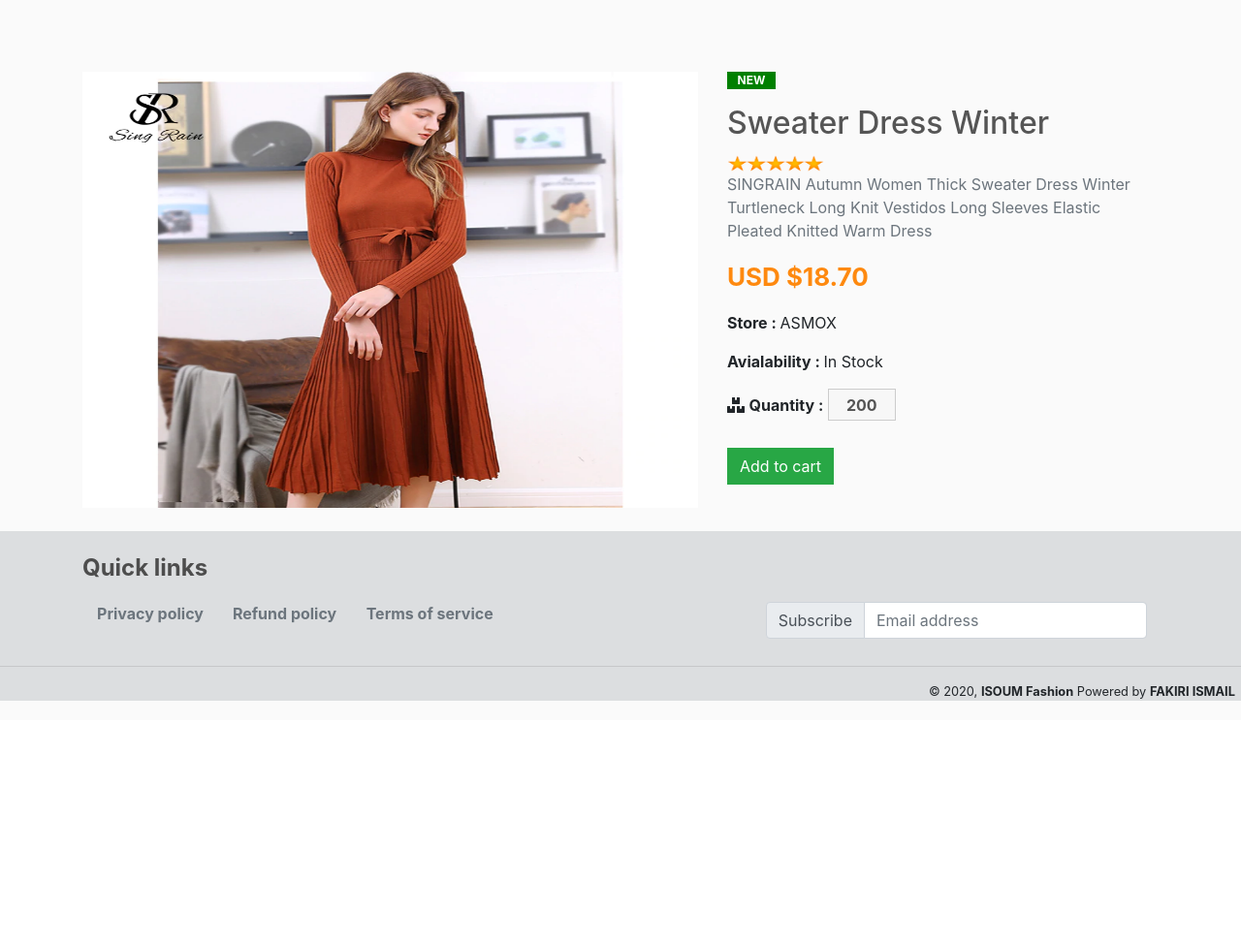
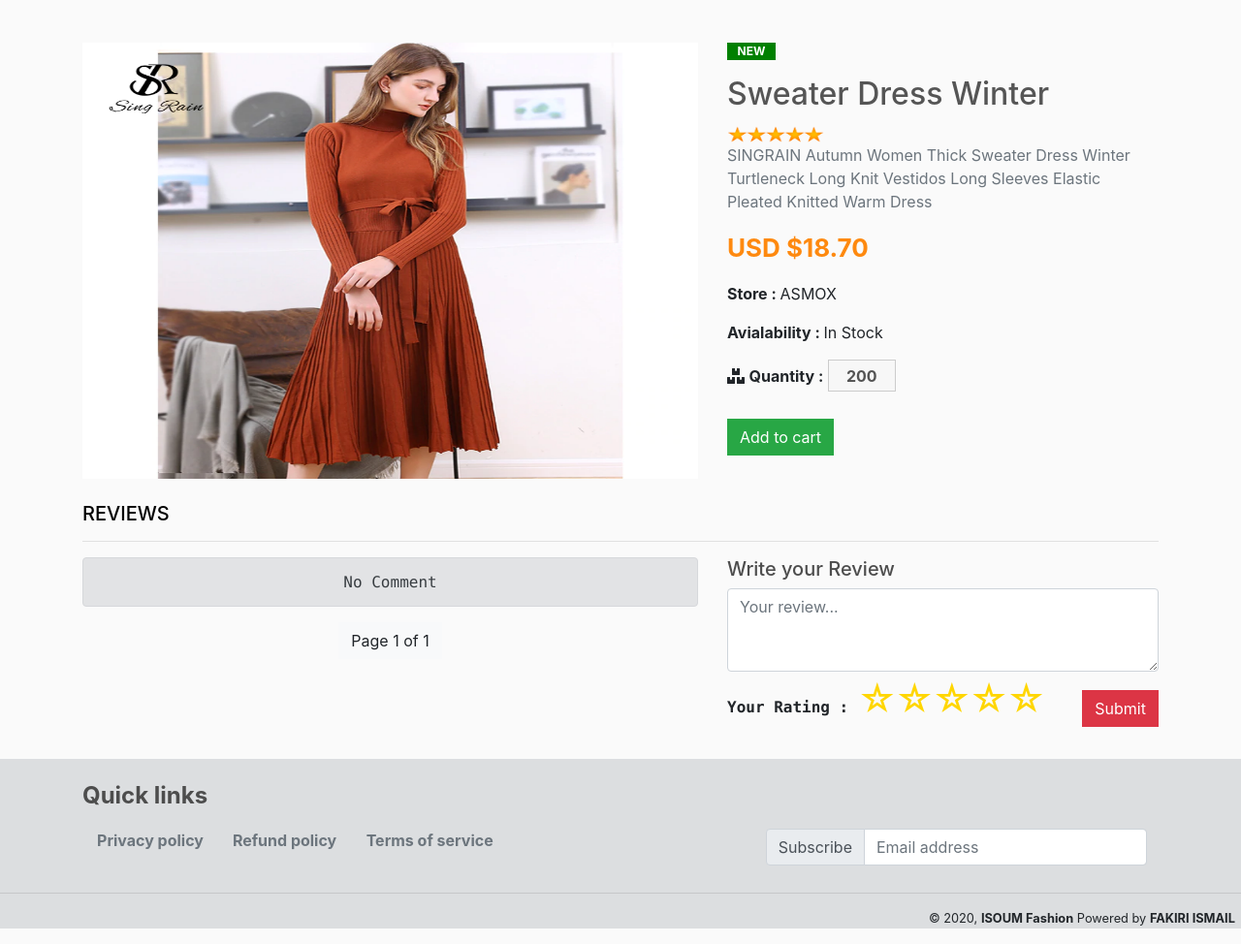
Before and after one commit to Fakiri-ismail/Ecommerce-WebSite, a Django app: page /store/48/ in a window 1280 px wide. Shown: the part 57-1031 px from the top of the page at 97% size. Before the commit the page ends 780 px from the top, so only its background shows below. Run offline with Django 3.2, Linux system fonts and the light colour scheme; a user stored in the database is signed in; data comes from the database, SQL or seed files in the repository; both versions use the stored data as it was after the commit; tables that the repository leaves empty hold one stand-in row (values such as "Sample post"); lists and menus that the app fills with data are empty; some libraries are stand-ins or nearby versions.

Commit message:
add review model

```diff
--- /dev/null
+++ b/ecommerce/static/css/rating.css
@@ -0,0 +1,47 @@
+.rating {
+    display: flex;
+    flex-direction: row-reverse;
+    justify-content: center;
+}
+
+.rating>input {
+    display: none
+}
+
+.rating>label {
+    position: relative;
+    width: 1em;
+    font-size: 3vw;
+    color: #FFD600;
+    cursor: pointer
+}
+
+.rating>label::before {
+    content: "\2605";
+    position: absolute;
+    opacity: 0
+}
+
+.rating>label:hover:before,
+.rating>label:hover~label:before {
+    opacity: 1 !important
+}
+
+.rating>input:checked~label:before {
+    opacity: 1
+}
+
+.rating:hover>input:checked~label:before {
+    opacity: 0.4
+}
+
+.media-list .media img {
+    width:64px;
+    height:64px;
+    border:2px solid #e5e7e8;
+}
+
+.media-list .media {
+    border-bottom:1px dashed #efefef;
+    margin-bottom:25px;
+}
--- a/ecommerce/store/admin.py
+++ b/ecommerce/store/admin.py
@@ -1,5 +1,5 @@
 from django.contrib import admin
-from .models import Product,Order,OrderItem,ShippingAddress, ProductImage, Category, Contact
+from .models import *
 
 class ProductImageAdmin(admin.StackedInline):
     model=ProductImage
@@ -45,3 +45,4 @@ admin.site.register(Order, OrderAdmin)
 admin.site.register(OrderItem, OrderItemAdmin)
 admin.site.register(ShippingAddress,ShippingAddressAdmin)
 admin.site.register(Contact,ContactAdmin)
+admin.site.register(Review)
--- a/ecommerce/store/models.py
+++ b/ecommerce/store/models.py
@@ -28,6 +28,19 @@ class Product(models.Model):
 	@property
 	def get_image(self):
 		return self.productimage_set.all()[0]
+
+	@property
+	def get_UsersReview(self):
+		reviews = Review.objects.filter(product=self)
+		user_id = reviews.values_list('customer', flat=True).distinct()
+		users = Account.objects.filter(id__in=user_id)
+		return users
+
+	def alreadyRated(self,user):
+		if user in self.get_UsersReview:
+			return True
+		else:
+			return False
 
 class ProductImage(models.Model):
 	product = models.ForeignKey(Product, on_delete=models.CASCADE, null=False)
@@ -102,7 +115,9 @@ class Contact(models.Model):
 class Review(models.Model):
 	customer = models.ForeignKey(Account, on_delete=models.CASCADE, null=True)
 	product = models.ForeignKey(Product, on_delete=models.CASCADE, null=True)
-	rating = models.IntegerField()
+	rating = models.IntegerField(default=1)
+	comment = models.CharField(max_length=1000, null=True)
+	date_review = models.DateTimeField(auto_now_add=True)
 
 	def __str__(self):
 		return self.customer.email + ' ==> ' + self.product.title + ' : ' + str(self.rating)
--- a/ecommerce/store/views.py
+++ b/ecommerce/store/views.py
@@ -4,7 +4,7 @@ from django.http import JsonResponse, Http404
 from django.forms import modelformset_factory
 from django.core.paginator import Paginator
 
-from .models import Product,Order,OrderItem,ShippingAddress, Category, ProductImage, Contact
+from .models import *
 from .utils import cartData, guestOrder, cartItems
 from .forms import ProductForm
 from .filters import ProductFilter
@@ -81,8 +81,22 @@ def product_details(request, id):
 	cartItems = data['cartItems']
 
 	product = get_object_or_404(Product, id=id)
+	customer = request.user
 
-	context = {'product':product, 'cartItems':cartItems}
+	if request.method=='POST':
+		comment = request.POST['comment']
+		rating = request.POST['rating']
+		review = Review(product=product, customer=customer, rating=rating, comment=comment)
+		review.save()
+
+	reviews = Review.objects.filter(product=product)
+	paginator = Paginator(reviews, 3)
+	page_num = request.GET.get('page')
+	reviews_page = paginator.get_page(page_num)
+
+	related = product.alreadyRated(user=request.user)
+
+	context = {'product':product, 'reviews_page':reviews_page, 'cartItems':cartItems, 'related':related}
 	return render(request, 'store/product/product_details.html', context)
 
 @login_required(login_url="/login/")
--- a/ecommerce/templates/store/main.html
+++ b/ecommerce/templates/store/main.html
@@ -9,6 +9,7 @@
 	<link rel="stylesheet" href="https://stackpath.bootstrapcdn.com/bootstrap/4.4.1/css/bootstrap.min.css" integrity="sha384-Vkoo8x4CGsO3+Hhxv8T/Q5PaXtkKtu6ug5TOeNV6gBiFeWPGFN9MuhOf23Q9Ifjh" crossorigin="anonymous">
 	<link rel="stylesheet" href="https://use.fontawesome.com/releases/v5.6.1/css/all.css" integrity="sha384-gfdkjb5BdAXd+lj+gudLWI+BXq4IuLW5IT+brZEZsLFm++aCMlF1V92rMkPaX4PP" crossorigin="anonymous">
 	<link rel="stylesheet" type="text/css" href="{% static 'css/main.css' %}">
+	<link rel="stylesheet" type="text/css" href="{% static 'css/rating.css' %}">
 
 	<script type="text/javascript">
 		var user = '{{request.user}}'
--- a/ecommerce/templates/store/product/product_details.html
+++ b/ecommerce/templates/store/product/product_details.html
@@ -1,7 +1,7 @@
 {% extends 'store/main.html' %}
 {% load static %}
 {% block content %}
-<div style="margin-top: 50px;">
+<div style="margin-top: 20px;">
     <div class="row">
         <div class="col-md-7">
             <div id="carouselExampleControls" class="carousel slide" data-ride="carousel">
@@ -55,5 +55,76 @@
             {% endif %}
         </div>
     </div>
+</div><br>
+
+<h5 style="color: black;">REVIEWS</h3>
+<hr>
+<div class="row">
+
+    <div class="col-md-7">
+
+         {% for review in reviews_page %}
+            <ul class="media-list">
+                <li class="media">
+                    <img src="{%  static 'images/user.png' %}">
+                    <div style="padding-left: 10px;">
+                        <strong class="text-success">{{review.customer.email}}</strong>
+                        <span style="text-align: right;">
+                            <i class="far fa-clock"></i>
+                            <small class="text-muted">{{review.date_review}}</small>
+                        </span>
+                        <p>{{review.comment}}.</p>
+                    </div>
+                </li>
+            </ul>
+        {% empty %}
+            <div class="alert alert-secondary" role="alert" style="text-align: center;">
+                <samp>No Comment</samp>
+            </div>
+        {% endfor %}
+        <div class="pagination" style="justify-content: center;">
+            <span class="step-links">
+                {% if reviews_page.has_previous %}
+                    <a href="?page=1" class="btn btn-dark m2"><i class="fas fa-fast-backward"></i></a>
+                    <a href="?page={{ reviews_page.previous_page_number }}" class="btn btn-secondary m2"><i class="fas fa-chevron-circle-left"></i></a>
+                {% endif %}
+
+                <span class="current  btn btn-light m2">
+                    Page {{ reviews_page.number }} of {{ reviews_page.paginator.num_pages }}
+                </span>
+
+                {% if reviews_page.has_next %}
+                    <a href="?page={{ reviews_page.next_page_number }}" class="btn btn-secondary m2"><i class="fas fa-chevron-circle-right"></i></a>
+                    <a href="?page={{ reviews_page.paginator.num_pages }}" class="btn btn-dark m2"><i class="fas fa-fast-forward"></i></a>
+                {% endif %}
+            </span>
+        </div>
+    </div>
+    {% if request.user.is_authenticated %}
+    <div class="col-md-5">
+        <h5>Write your Review</h5>
+        {% if related %}
+            <div class="alert alert-success" role="alert" style="text-align: center;">
+                <samp>You have already rated this product !</samp>
+            </div>
+        {% else %}
+            <form method="POST">
+                {% csrf_token %}
+                <textarea class="form-control" name="comment" placeholder="Your review..." rows="3"></textarea>
+                <samp><strong>Your Rating : </strong></samp>
+                <div style="display: inline-block; padding-right: 35px;">
+                    <div class="rating">
+                        <input type="radio" name="rating" value="5" id="5"><label for="5">☆</label>
+                        <input type="radio" name="rating" value="4" id="4"><label for="4">☆</label>
+                        <input type="radio" name="rating" value="3" id="3"><label for="3">☆</label>
+                        <input type="radio" name="rating" value="2" id="2"><label for="2">☆</label>
+                        <input type="radio" name="rating" value="1" id="1"><label for="1">☆</label>
+                    </div>
+                </div>
+                <button type="submit" class="btn btn-danger">Submit</button>
+            </form>
+        {% endif %}
+    </div>
+    {% endif %}
 </div>
 {% endblock content %}
```
Also changed, not shown: ecommerce/db.sqlite3, ecommerce/static/images/user.png (added), ecommerce/store/migrations/0008_review.py (added), ecommerce/store/migrations/0009_auto_20200822_1603.py (added). Lines whose indentation alone changed are shown as unchanged.
